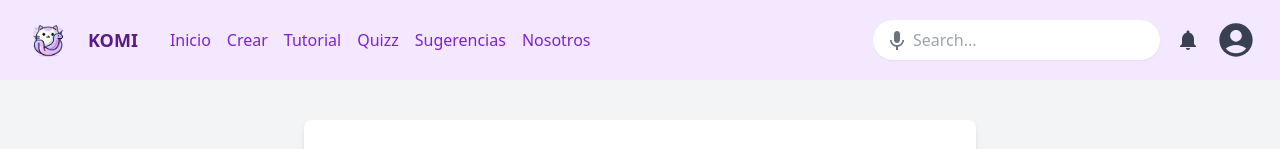
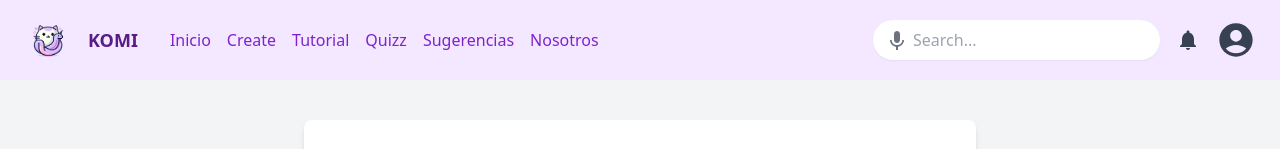
Before and after one commit to Aztirma/scratch-python-main, a React (Vite) app: page /quizz/create in a window 1280 px wide. Shown: the top 149 px of the page. Built offline with nearby package versions, Linux system fonts and the light colour scheme; what blockly would draw is missing.

Commit message:
header update

```diff
--- a/src/components/Header.jsx
+++ b/src/components/Header.jsx
@@ -32,8 +32,8 @@ const Header = () => {
                 </Link>
                 <nav className="ml-8 space-x-4">
                     <Link to="/home" className="text-purple-700 hover:text-purple-900">Inicio</Link>
-                    <a href='src/komi/index.html' className="text-purple-700 hover:text-purple-900">Crear</a>
-                    {/* <Link to="/create" className="text-purple-700 hover:text-purple-900">Create</Link> */}
+                    {/* <a href='src/komi/index.html' className="text-purple-700 hover:text-purple-900">Crear</a> */}
+                    <Link to="/create" className="text-purple-700 hover:text-purple-900">Create</Link>
                     <Link to="/tutorial" className="text-purple-700 hover:text-purple-900">Tutorial</Link>
                     <Link to="/quizz" className="text-purple-700 hover:text-purple-900">Quizz</Link>
                     <Link to="/support" className="text-purple-700 hover:text-purple-900">Sugerencias</Link>
```
